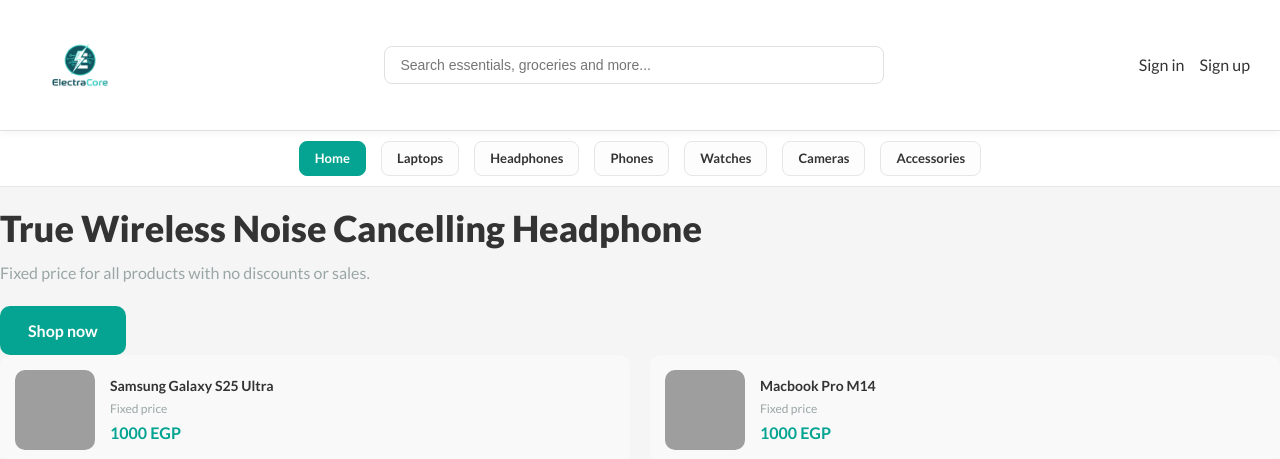
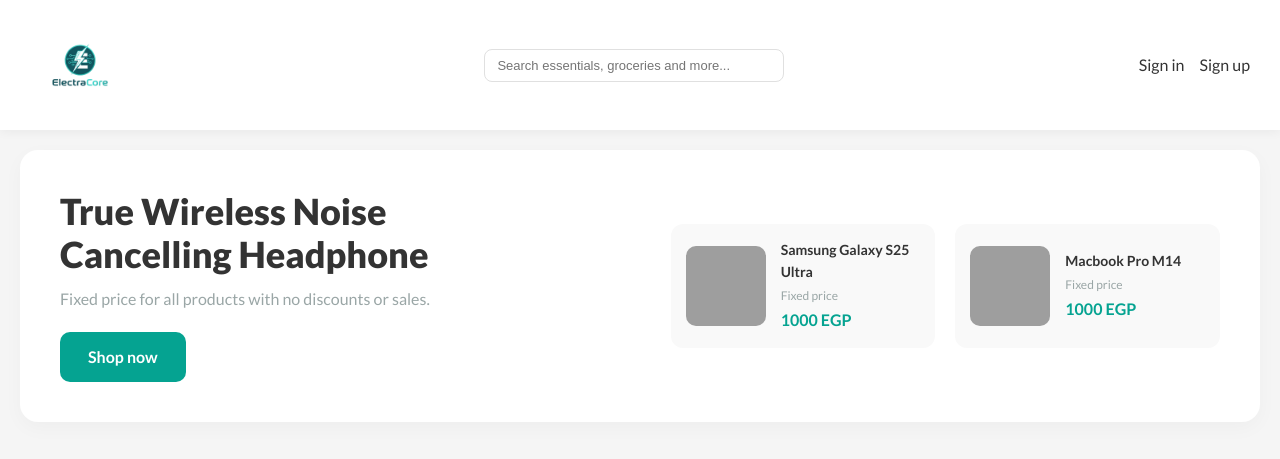
Before and after one commit to shamsal619-creator/Electra-core, a website: page public/index.html in a window 1280 px wide. Shown: the top 459 px of the page. Drawn offline with Linux system fonts and the light colour scheme; grey boxes are pictures that could not be loaded.

Commit message:
trigger redeploy

```diff
--- a/public/css/style.css
+++ b/public/css/style.css
@@ -60,16 +60,16 @@ a {
 
 .search-bar {
     flex: 1;
-    max-width: 500px;
+    max-width: 300px; /* Reduced from 500px */
     margin: 0 20px;
 }
 
 .search-bar input {
     width: 100%;
-    padding: 10px 15px;
+    padding: 8px 12px; /* Reduced padding */
     border: 1px solid #e0e0e0;
     border-radius: 8px;
-    font-size: 14px;
+    font-size: 13px; /* Slightly smaller font */
     outline: none;
 }
 
@@ -144,42 +144,9 @@ a {
     transition: 0.3s;
 }
 
-/* Category Navigation Bar */
-.category-nav {
+/* Hero Section */
+.hero {
     background: var(--white);
-    padding: 10px 30px;
-    display: flex;
-    justify-content: center;
-    gap: 15px;
-    border-top: 1px solid var(--border);
-    border-bottom: 1px solid var(--border);
-    flex-wrap: wrap;
-    position: sticky;
-    top: 130px; /* Adjust based on header height */
-    z-index: 999;
-}
-
-.nav-item {
-    padding: 6px 15px;
-    border-radius: 8px;
-    font-size: 13px;
-    font-weight: 700;
-    color: var(--dark);
-    border: 1px solid var(--border);
-    transition: 0.3s;
-    background: #fdfdfd;
-}
-
-.nav-item:hover, .nav-item.active {
-    background: var(--teal);
-    color: var(--white);
-    border-color: var(--teal);
-}
-
-/* Adjust sticky top for main content if needed */
-.hero, .page-title {
-    margin-top: 20px;
-}
     margin: 20px;
     padding: 40px;
     border-radius: 18px;
@@ -699,8 +666,8 @@ a {
     .search-bar {
         order: 3;
         width: 100%;
-        max-width: none;
-        margin: 15px 0 0 0;
+        max-width: 300px; /* Applied same smaller size for mobile */
+        margin: 15px auto 0; /* Centered on mobile */
     }
 
     .user-actions {
--- a/public/index.html
+++ b/public/index.html
@@ -26,17 +26,6 @@
 
         <div class="user-actions" id="headerUserActions"></div>
     </header>
-
-    <!-- Category Nav Bar -->
-    <nav class="category-nav">
-        <a href="index.html" class="nav-item active">Home</a>
-        <a href="laptops.html" class="nav-item">Laptops</a>
-        <a href="headphones.html" class="nav-item">Headphones</a>
-        <a href="phones.html" class="nav-item">Phones</a>
-        <a href="watches.html" class="nav-item">Watches</a>
-        <a href="cameras.html" class="nav-item">Cameras</a>
-        <a href="accessories.html" class="nav-item">Accessories</a>
-    </nav>
 
     <!-- الهيرو مع العروض -->
     <section class="hero">
```
Also changed, not shown: public/accessories.html (+0 -11 lines), public/checkout.html (+0 -11 lines), public/laptops.html (+0 -11 lines), public/phones.html (+0 -11 lines), public/watches.html (+0 -11 lines).
